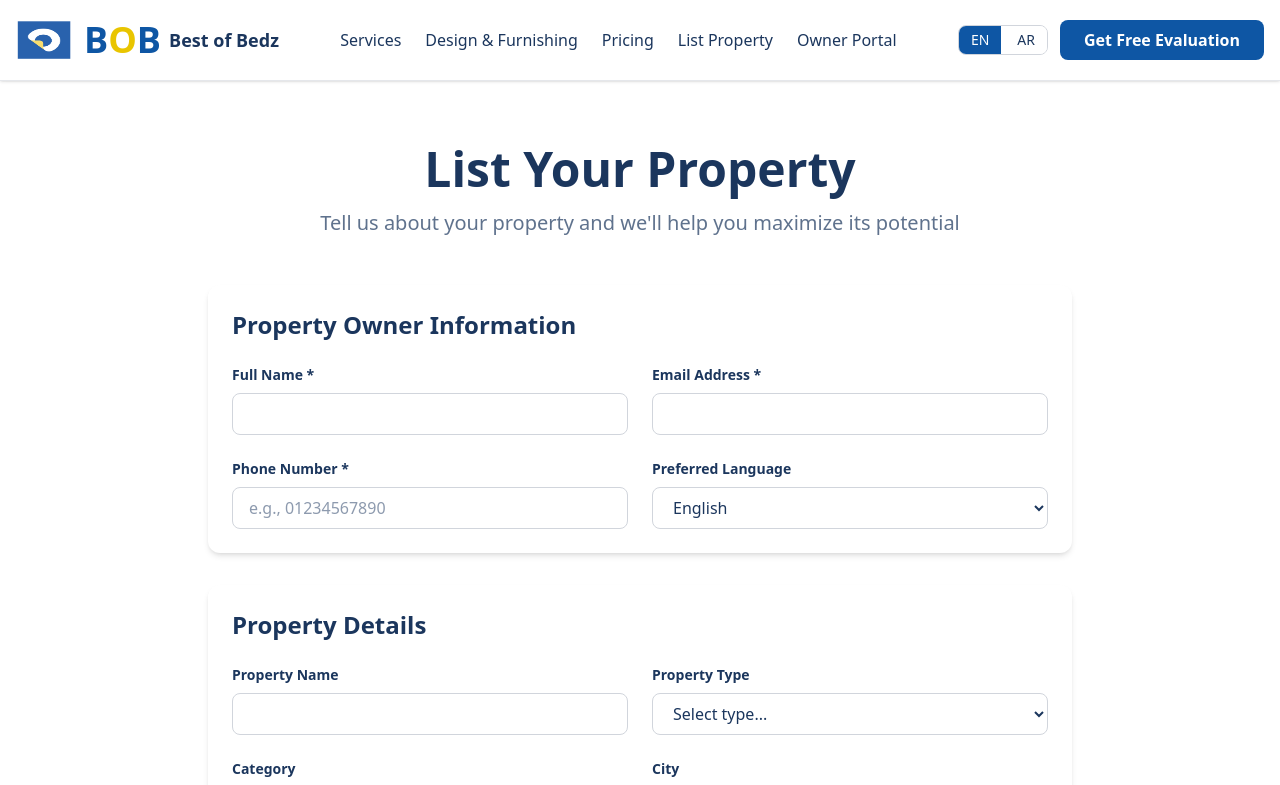
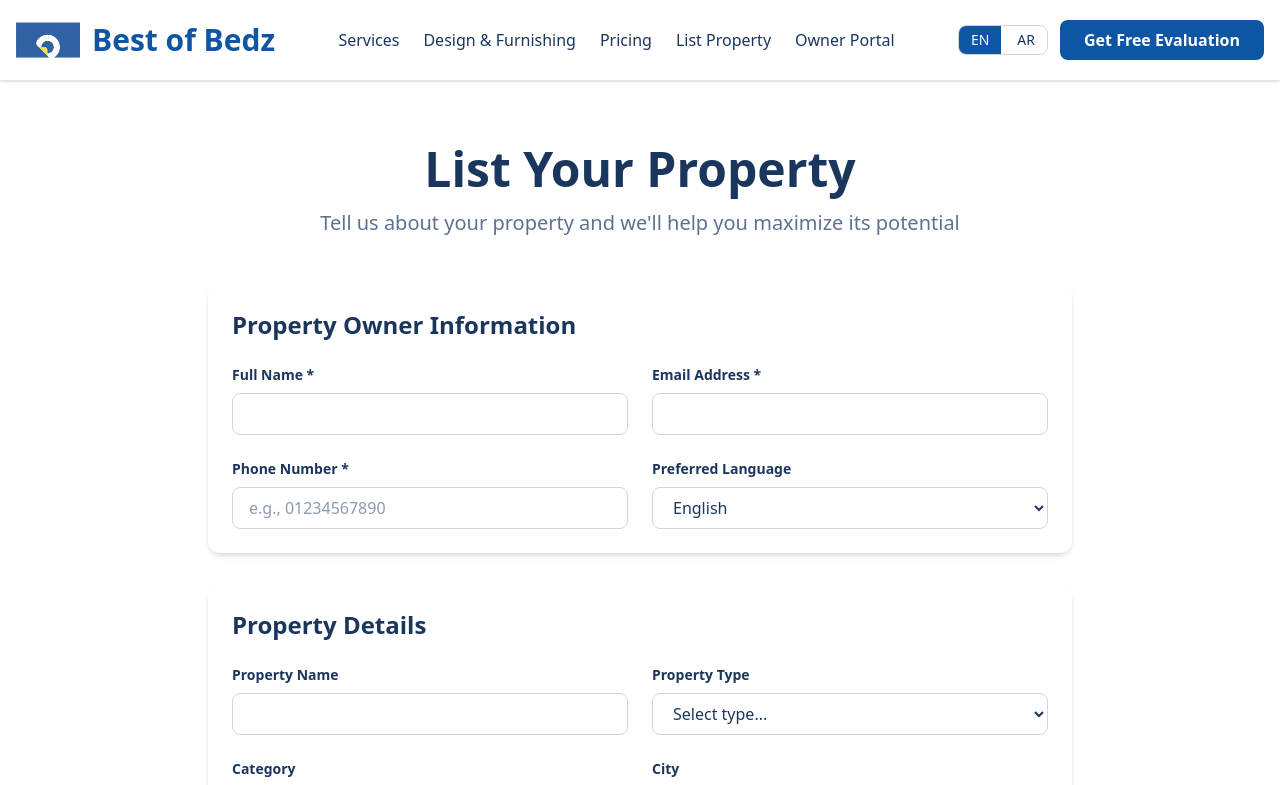
Before and after one commit to HASSANBOB533/property-mgtg-new, a Next.js app: page /en/list-property in a window 1280 px wide. Shown: the top 785 px of the page. Built offline with nearby package versions, Linux system fonts and the light colour scheme.

Commit message:
Update header with optimized wave icon and Best of Bedz text in blue

```diff
--- a/components/Header.tsx
+++ b/components/Header.tsx
@@ -26,23 +26,16 @@ export default function Header() {
           {/* Logo */}
           <Link href={`/${locale}`} className="flex items-center gap-3" aria-label="Best of Bedz Home">
             <Image
-              src="/images/logo.png"
-              alt="Best of Bedz Logo"
-              width={50}
-              height={50}
-              className="w-10 h-10 md:w-12 md:h-12 lg:w-14 lg:h-14"
+              src="/header-icon.png"
+              alt="Best of Bedz Icon"
+              width={56}
+              height={56}
+              className="w-12 h-12 md:w-14 md:h-14 lg:w-16 lg:h-16"
               priority
             />
-            <div className="flex items-center gap-2">
-              <div className="text-2xl md:text-3xl lg:text-4xl font-bold" aria-label="BOB">
-                <span className="text-blue-primary">B</span>
-                <span className="text-yellow-primary">O</span>
-                <span className="text-blue-primary">B</span>
-              </div>
-              <span className="text-sm md:text-base lg:text-lg font-semibold text-dark-text">
-                Best of Bedz
-              </span>
-            </div>
+            <span className="text-xl md:text-2xl lg:text-3xl font-bold text-blue-primary">
+              Best of Bedz
+            </span>
           </Link>
 
           {/* Desktop Navigation */}
```
Also changed, not shown: public/header-icon.png (added).
